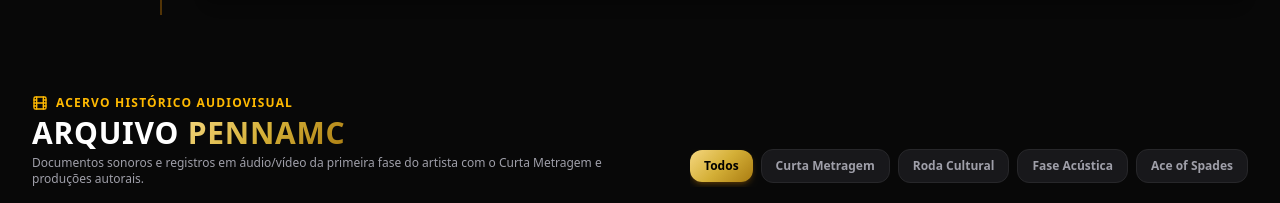
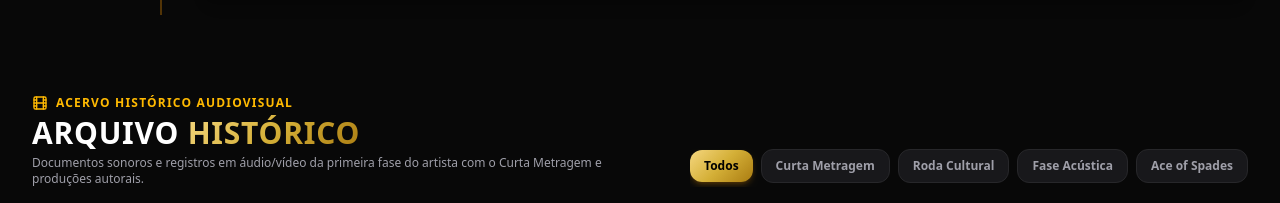
Before and after one commit to Hugo20-cmd/lab.gold, a Next.js app: page /about in a window 1280 px wide. Shown: the part 3213-3416 px from the top of the page. Built offline with nearby package versions, Linux system fonts and the light colour scheme.

Commit message:
Remove PENNAMC from title and headings

```diff
--- a/src/app/about/page.tsx
+++ b/src/app/about/page.tsx
@@ -354,7 +354,7 @@ export default function AboutPage() {
               <span>ACERVO HISTÓRICO AUDIOVISUAL</span>
             </div>
             <h2 className="text-3xl font-black text-white tracking-wide uppercase">
-              ARQUIVO <span className="gold-gradient-text">PENNAMC</span>
+              ARQUIVO <span className="gold-gradient-text">HISTÓRICO</span>
             </h2>
             <p className="text-xs text-zinc-400 mt-1 max-w-xl">
               Documentos sonoros e registros em áudio/vídeo da primeira fase do artista com o Curta Metragem e produções autorais.
```
